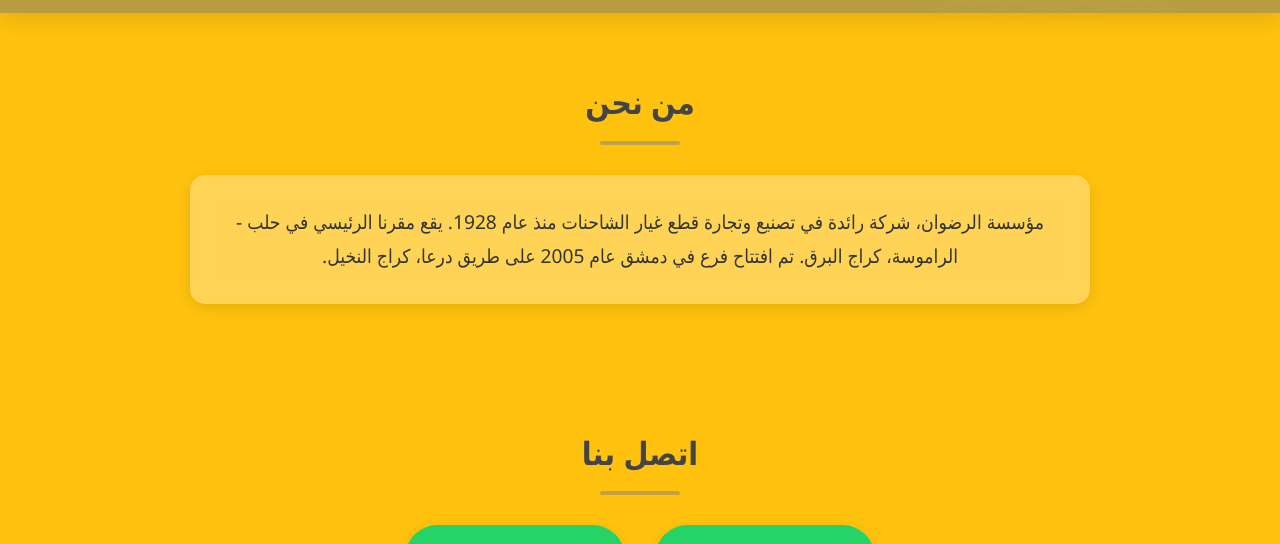
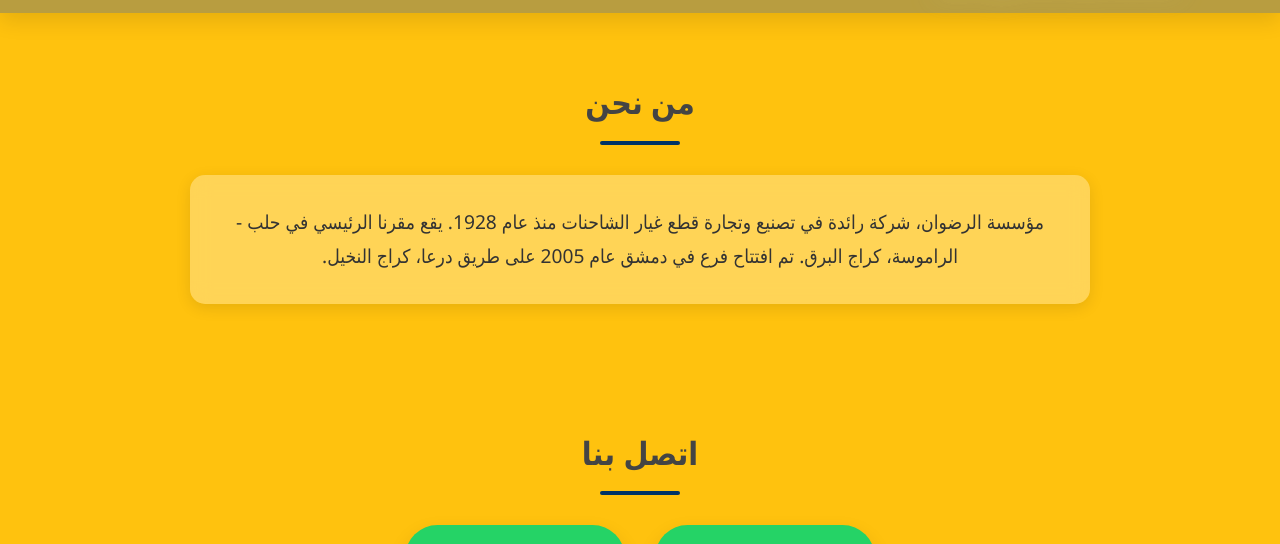
Before and after one commit to sharqprint/AL-RADWAN, a plain HTML site: page index.html in a window 1280 px wide. Shown: the part 97-641 px from the top of the page. Drawn offline with Linux system fonts and the light colour scheme.

Commit message:
Update index.html

```diff
--- a/index.html
+++ b/index.html
@@ -8,7 +8,7 @@
     <style>
         :root {
             --primary-bg: #ffc20e; /* لون أصفر داكن */
-            --button-color: #c1a04a;
+            --button-color: #003366;
             --text-dark: #333;
             --white: #fff;
             --shadow: 0 8px 20px rgba(0, 0, 0, 0.1);
```
